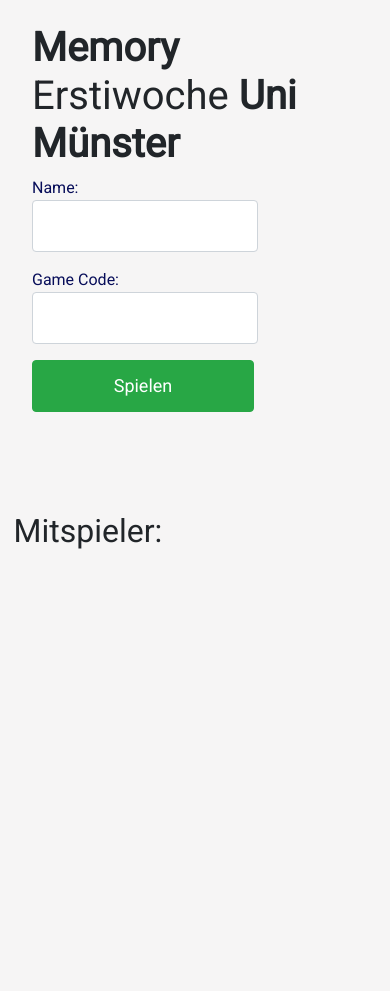
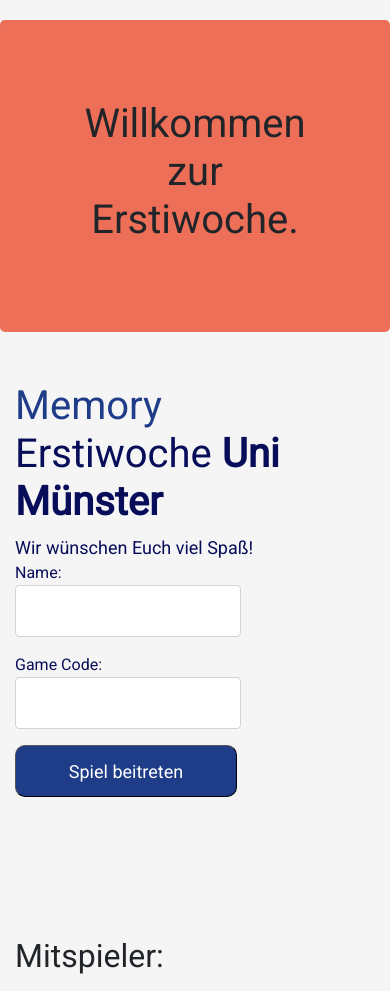
Before and after one commit to Lenni/Fachschafts_Memory, a website: page index.html in a window 390 px wide. Before the commit the page ends 871 px from the top, so only its background shows below. Drawn offline with nearby package versions, Linux system fonts and the light colour scheme; no server answers; a web font is replaced by a local one.

Commit message:
Minor design fixes

```diff
--- a/css/app.css
+++ b/css/app.css
@@ -1,11 +1,12 @@
 @import url('https://fonts.googleapis.com/css2?family=Roboto:wght@300;400&display=swap');
 
 html {
-	width: 95%;
+	width: 100%;
 	height: 100%;
 	margin: auto;
 	padding: 0%;
 	background-color: #f6f5f5;
+	border: 0px;
 }
 
 header {
@@ -15,7 +16,7 @@
 
 .container {
 	margin: auto;
-	width: 90%;
+	width: 95%;
 }
 
 #memory {
@@ -28,7 +29,12 @@
 	color: #070d59;
 	font-size: 18px;
 }
-
+#admintext {
+	padding: 80px;
+	text-align: center;
+	margin: auto;
+	display: block;
+}
 
 div {
 	margin: 0px;
@@ -43,10 +49,10 @@
 body {
 	width: 100%;
 	height: 100%;
-	margin: 0px;
-	padding: 1%;
+	margin: auto;
+	padding: 0%;
 	margin-top: 20px;
-
+	border: 0px;
 	background-color: #f6f5f5;
 	font-family: 'Roboto', sans-serif;
 	font-size: 16px;
@@ -82,10 +88,11 @@
 	border-style: solid;
 	border-color: #ee6f57;
 	border-radius: 5px;
+	border-width: 0px;
 	text-align: center;
 	font-size: 22px;
 	display: block;
-	background-color: #f6f5f5;
+	background-color: #ee6f57;
 }
 
 .controls {
@@ -110,12 +117,27 @@
 	display: block;
 }
 
+.game {
+	width: 100%;
+	display: block;
+	float: right;
+	margin-top: 40px;
+}
+
 @media only screen and (max-width: 1000px) {
 	.controls {
+		float: left;
+		margin: 0px;
 		float: none;
 	}
 	.admin_start_game {
 		float: none;
+	}
+	.gametitle {
+		float: left;
+		display: inline;
+		margin: 0px;
+
 	}
 }
 @media only screen and (max-width: 500px) {
@@ -156,7 +178,7 @@
 
 
 .deck {
-	width: 60%;
+	width: 90%;
 	background: #ee6f57;
 	padding: 1rem;
 	border-radius: 4px;
@@ -165,16 +187,19 @@
 	flex-wrap: wrap;
 	justify-content: space-around;
 	align-items: center;
+	text-align: center;
+	float: none;
 	margin: auto;
-	margin-top: 500px;
+	margin-top: 80px;
 }
 
 @media only screen and (max-width: 1000px) {
   .deck {
-    width: 93%;
+    width: 95%;
 	background: white;
 	margin: auto;
 	margin-top: 10px;
+	float: none;
   }
 }
 
--- a/index.html
+++ b/index.html
@@ -13,11 +13,20 @@
     <link rel="stylesheet" href="css/app.css">
 </head>
 <body>
+
+	<div class="admin_start_game">
+		<span id="admintext">
+				<h1>Willkommen zur Erstiwoche.</h1>
+		</span>
+	</div>
+
+
 	<header>
 		<div class="container">
 			<div>
 				<div class="gametitle">
-					<h1><b>Memory</b><br> Erstiwoche <b>Uni Münster</b></h1>
+					<h1><span id="memory">Memory</span><br><span id="unimu">Erstiwoche <b>Uni Münster</b></span></h1>
+					<span id="subtitle">Wir wünschen Euch viel Spaß!</b></span>
 				</div>
 
 				<div class="controls">
@@ -30,18 +39,21 @@
 							<label class="sr-only">Game Code</label>
 							Game Code: <input type="text" class="form-control" placeholder="" id="game-code">
 						</div>
-						<button type="button" class="btn btn-success" onclick="joinGame()">Spielen</button>
+						<button type="button" id="join_leave" onclick="joinGame()">Spiel beitreten</button>
 					</form>
 				</div>
 			</div>
 		</div>
 	</header>
 
-	<div>
+	<div class="game">
 		<div id="card-deck-placeholder"></div>
-		<div class="mitspieler">
-			<h2>Mitspieler:</h2>
-			<ul id="player-list"></ul>
+
+		<div class="container">
+			<div class="mitspieler">
+				<h2>Mitspieler:</h2>
+				<ul id="player-list"></ul>
+			</div>
 		</div>
 
 
@@ -59,6 +71,7 @@
 		</div>
 
 	</div>
+
 <script src="/socket.io/socket.io.js"></script>
 <script src="http://code.jquery.com/jquery-1.8.0.min.js"></script>
 <script src="js/app.js"></script>
```
Also changed, not shown: admin.html (+6 -5 lines).
